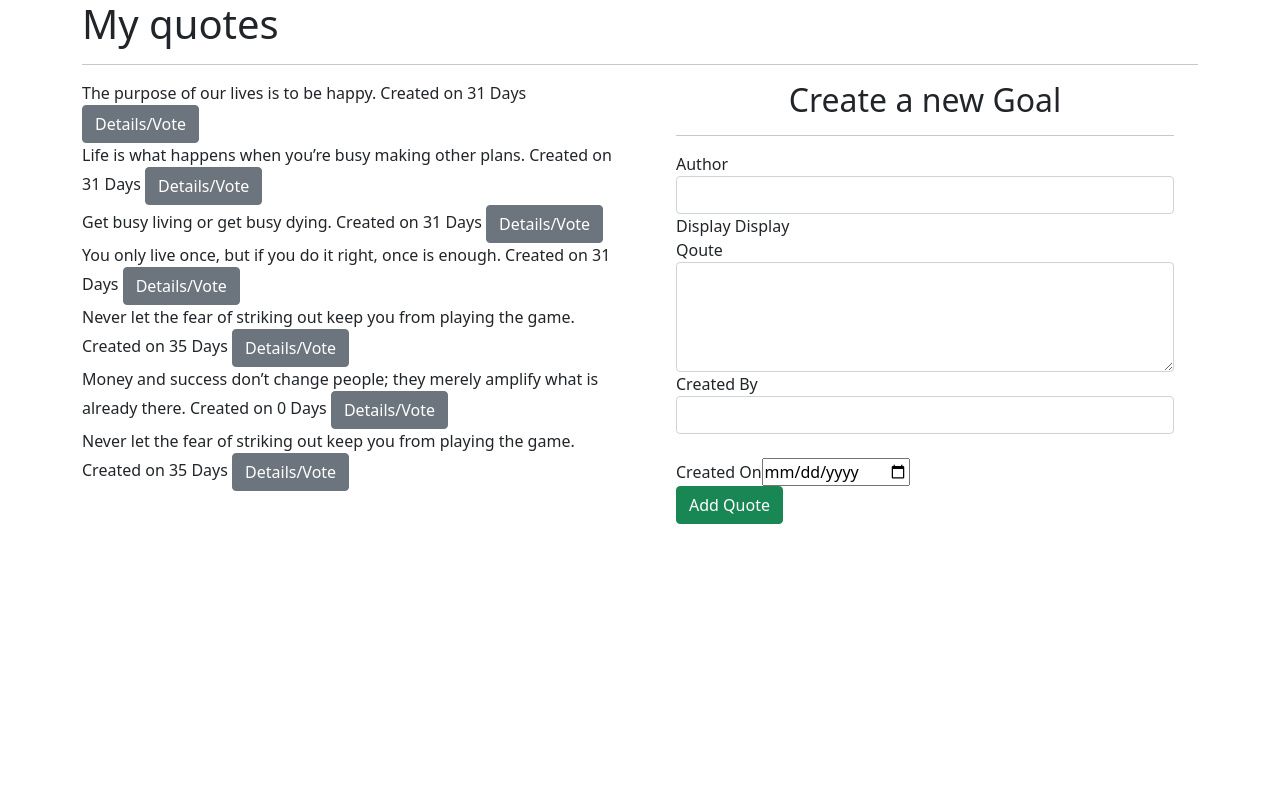
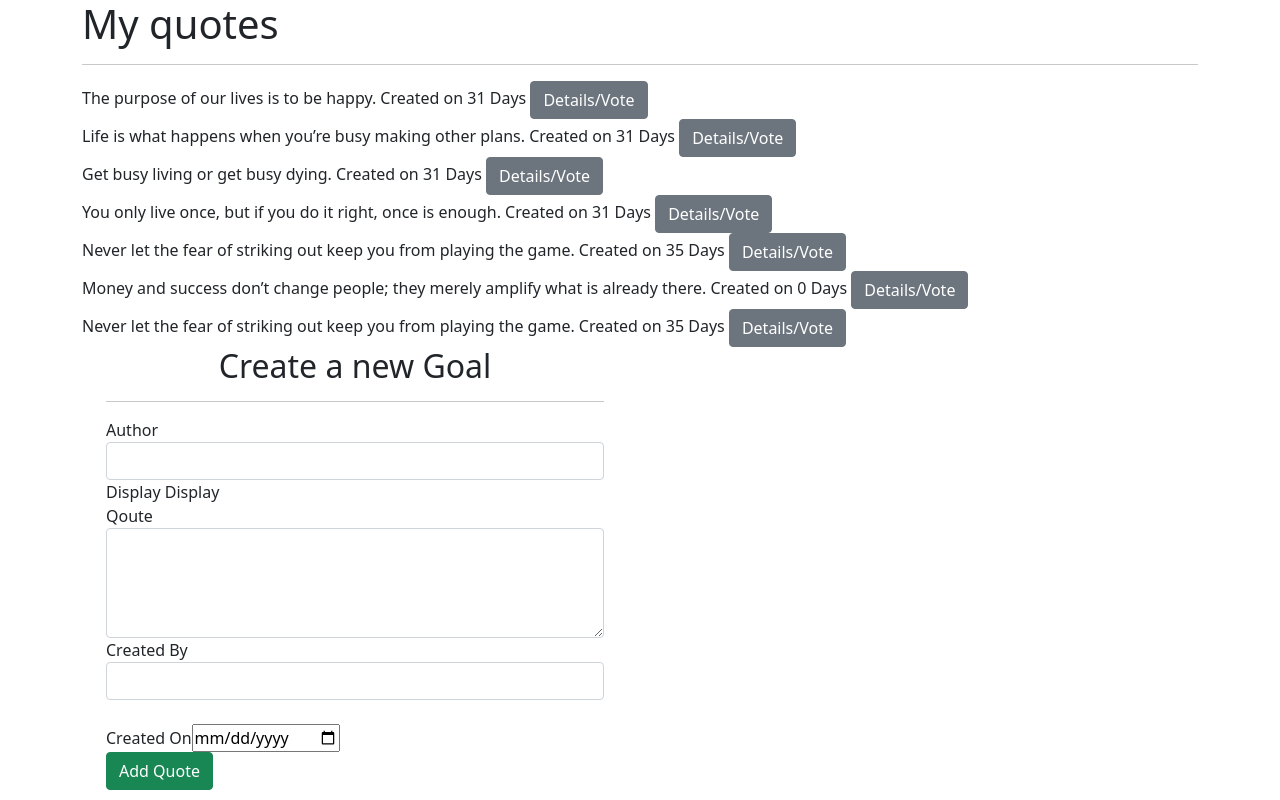
Before and after one commit to Tito-74/Quotes-App, an Angular app: page / in a window 1280 px wide. Built offline with nearby package versions, Linux system fonts and the light colour scheme.

Commit message:
styling content part

```diff
--- a/src/app/quote/quote.component.css
+++ b/src/app/quote/quote.component.css
@@ -0,0 +1,5 @@
+.row{
+    display: flex;
+    flex-direction: column;
+    justify-content:flex-end;
+}
--- a/src/app/quote/quote.component.html
+++ b/src/app/quote/quote.component.html
@@ -2,15 +2,15 @@
     <h1>My quotes</h1>
     <hr>
   <div class="row">
-    <div class="col-md-6">
-    <div>
-      <div *ngFor='let quote of quotes;let i = index'>{{quote.quot}} Created on {{quote.completeDate|dateCount}} Days
+    <div class="col-md-12 quote">
+    <div class="quoteslayout">
+      <div class="quoteText" *ngFor='let quote of quotes;let i = index'>{{quote.quot}} Created on {{quote.completeDate|dateCount}} Days
         <button (click)='toggleDetails(i)' class="btn btn-secondary">Details/Vote</button>
         <app-quote-detail *ngIf='quote.showAuthor'[quote] = 'quote' (isComplete) = 'deleteQuote($event,i)'></app-quote-detail>
       </div>
     </div>
     </div>
-    <div class="col-md-6">
+    <div class="col-md-6 form">
         <app-quote-form (addQuote)="addNewQuote($event)"></app-quote-form>
       </div>
     <!-- <p *ngIf='quotes.length > 5'>hello</p> -->
```
